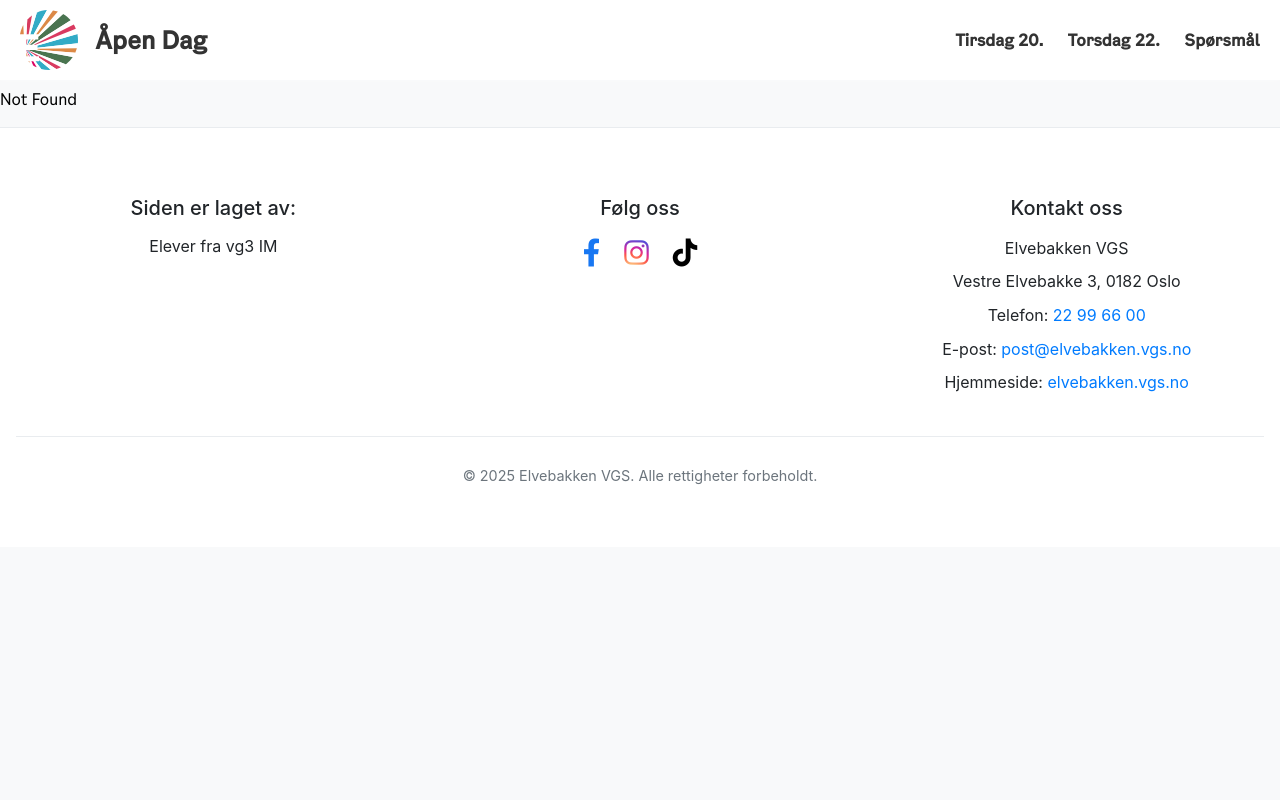
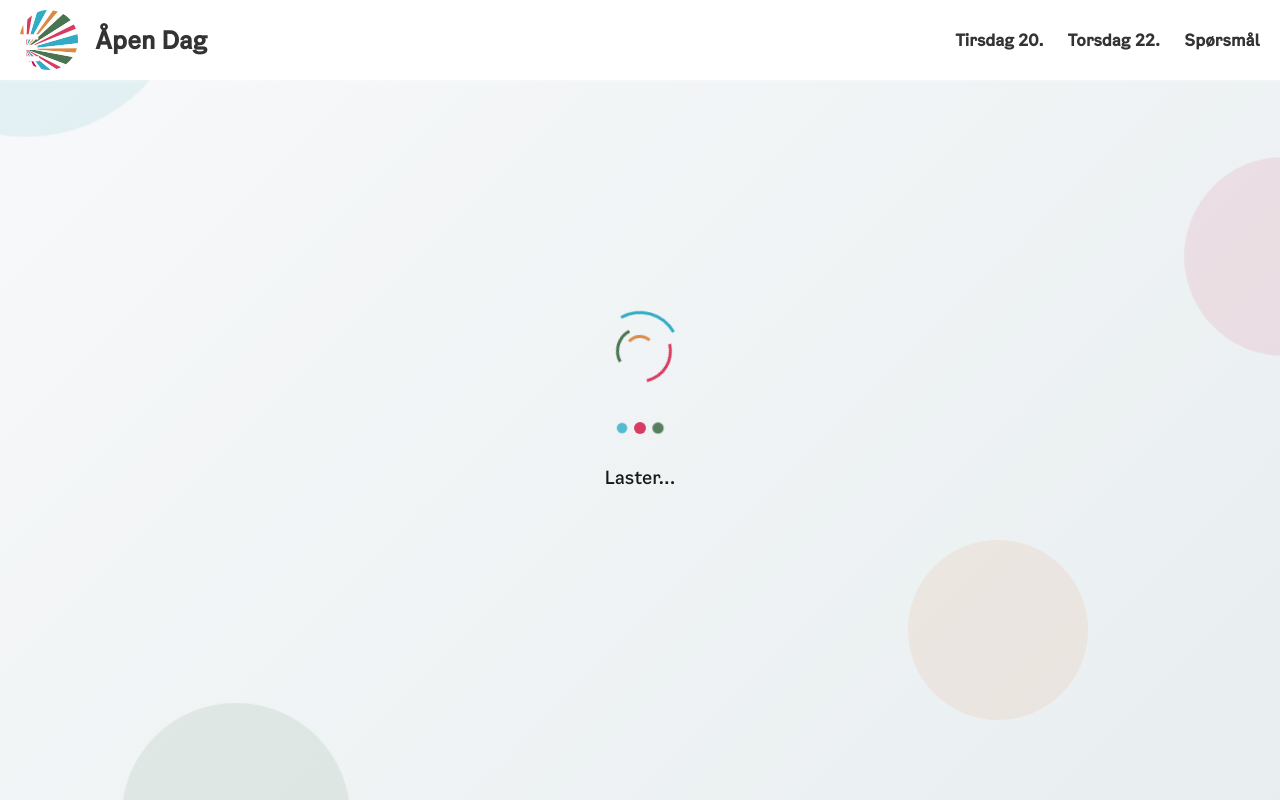
Before and after one commit to DanielJSorby/apendag, a SvelteKit app in the folder frontend/: page /loading in a window 1280 px wide. Before the commit this address had no page. Built offline with nearby package versions, Linux system fonts and the light colour scheme.

Commit message:
Skibidi Loading Screen

```diff
--- /dev/null
+++ b/frontend/src/lib/components/LoadingScreen.svelte
@@ -0,0 +1,305 @@
+<script lang="ts">
+	interface Props {
+		text?: string;
+		size?: 'small' | 'medium' | 'large';
+	}
+
+	let { text = 'Laster...', size = 'medium' }: Props = $props();
+</script>
+
+<div class="loading-screen" class:small={size === 'small'} class:large={size === 'large'}>
+	<div class="loader-container">
+		<div class="spinner">
+			<div class="spinner-ring"></div>
+			<div class="spinner-ring"></div>
+			<div class="spinner-ring"></div>
+			<div class="spinner-ring"></div>
+		</div>
+		<div class="dots">
+			<span class="dot"></span>
+			<span class="dot"></span>
+			<span class="dot"></span>
+		</div>
+		<p class="loading-text">{text}</p>
+	</div>
+	<div class="background-shapes">
+		<div class="shape shape-1"></div>
+		<div class="shape shape-2"></div>
+		<div class="shape shape-3"></div>
+		<div class="shape shape-4"></div>
+	</div>
+</div>
+
+<style>
+	.loading-screen {
+		position: fixed;
+		top: 0;
+		left: 0;
+		width: 100vw;
+		height: 100vh;
+		display: flex;
+		align-items: center;
+		justify-content: center;
+		background: linear-gradient(135deg, var(--color-grey) 0%, #e8eef0 100%);
+		z-index: 9999;
+		overflow: hidden;
+	}
+
+	.loader-container {
+		position: relative;
+		z-index: 2;
+		display: flex;
+		flex-direction: column;
+		align-items: center;
+		gap: 2rem;
+	}
+
+	.spinner {
+		position: relative;
+		width: 80px;
+		height: 80px;
+	}
+
+	.loading-screen.small .spinner {
+		width: 50px;
+		height: 50px;
+	}
+
+	.loading-screen.large .spinner {
+		width: 120px;
+		height: 120px;
+	}
+
+	.spinner-ring {
+		position: absolute;
+		width: 100%;
+		height: 100%;
+		border: 3px solid transparent;
+		border-top-color: var(--color-blue);
+		border-radius: 50%;
+		animation: spin 1.2s cubic-bezier(0.5, 0, 0.5, 1) infinite;
+	}
+
+	.spinner-ring:nth-child(1) {
+		border-top-color: var(--color-blue);
+		animation-delay: 0s;
+	}
+
+	.spinner-ring:nth-child(2) {
+		border-top-color: var(--color-pink);
+		animation-delay: -0.3s;
+		width: 80%;
+		height: 80%;
+		top: 10%;
+		left: 10%;
+	}
+
+	.spinner-ring:nth-child(3) {
+		border-top-color: var(--color-green);
+		animation-delay: -0.6s;
+		width: 60%;
+		height: 60%;
+		top: 20%;
+		left: 20%;
+	}
+
+	.spinner-ring:nth-child(4) {
+		border-top-color: var(--color-orange);
+		animation-delay: -0.9s;
+		width: 40%;
+		height: 40%;
+		top: 30%;
+		left: 30%;
+	}
+
+	@keyframes spin {
+		0% {
+			transform: rotate(0deg);
+		}
+		100% {
+			transform: rotate(360deg);
+		}
+	}
+
+	.dots {
+		display: flex;
+		gap: 0.5rem;
+		align-items: center;
+	}
+
+	.dot {
+		width: 10px;
+		height: 10px;
+		border-radius: 50%;
+		background: var(--color-blue);
+		animation: bounce 1.4s ease-in-out infinite;
+	}
+
+	.loading-screen.small .dot {
+		width: 8px;
+		height: 8px;
+	}
+
+	.loading-screen.large .dot {
+		width: 12px;
+		height: 12px;
+	}
+
+	.dot:nth-child(1) {
+		background: var(--color-blue);
+		animation-delay: 0s;
+	}
+
+	.dot:nth-child(2) {
+		background: var(--color-pink);
+		animation-delay: 0.2s;
+	}
+
+	.dot:nth-child(3) {
+		background: var(--color-green);
+		animation-delay: 0.4s;
+	}
+
+	@keyframes bounce {
+		0%, 80%, 100% {
+			transform: scale(0.8);
+			opacity: 0.5;
+		}
+		40% {
+			transform: scale(1.2);
+			opacity: 1;
+		}
+	}
+
+	.loading-text {
+		font-family: 'Oslo Sans', sans-serif;
+		font-size: 1.125rem;
+		font-weight: 500;
+		color: #1a1a1a;
+		margin: 0;
+		opacity: 0.8;
+		animation: pulse 2s ease-in-out infinite;
+	}
+
+	.loading-screen.small .loading-text {
+		font-size: 0.9rem;
+	}
+
+	.loading-screen.large .loading-text {
+		font-size: 1.5rem;
+	}
+
+	@keyframes pulse {
+		0%, 100% {
+			opacity: 0.6;
+		}
+		50% {
+			opacity: 1;
+		}
+	}
+
+	.background-shapes {
+		position: absolute;
+		top: 0;
+		left: 0;
+		width: 100%;
+		height: 100%;
+		overflow: hidden;
+		z-index: 1;
+	}
+
+	.shape {
+		position: absolute;
+		border-radius: 50%;
+		opacity: 0.1;
+		animation: float 20s ease-in-out infinite;
+	}
+
+	.shape-1 {
+		width: 300px;
+		height: 300px;
+		background: var(--color-blue);
+		top: -150px;
+		left: -150px;
+		animation-delay: 0s;
+	}
+
+	.shape-2 {
+		width: 200px;
+		height: 200px;
+		background: var(--color-pink);
+		top: 20%;
+		right: -100px;
+		animation-delay: -5s;
+	}
+
+	.shape-3 {
+		width: 250px;
+		height: 250px;
+		background: var(--color-green);
+		bottom: -125px;
+		left: 10%;
+		animation-delay: -10s;
+	}
+
+	.shape-4 {
+		width: 180px;
+		height: 180px;
+		background: var(--color-orange);
+		bottom: 10%;
+		right: 15%;
+		animation-delay: -15s;
+	}
+
+	@keyframes float {
+		0%, 100% {
+			transform: translate(0, 0) scale(1);
+		}
+		33% {
+			transform: translate(30px, -30px) scale(1.1);
+		}
+		66% {
+			transform: translate(-20px, 20px) scale(0.9);
+		}
+	}
+
+	@media (max-width: 768px) {
+		.spinner {
+			width: 60px;
+			height: 60px;
+		}
+
+		.loading-text {
+			font-size: 1rem;
+		}
+
+		.shape {
+			width: 150px;
+			height: 150px;
+		}
+
+		.shape-1 {
+			width: 200px;
+			height: 200px;
+			top: -100px;
+			left: -100px;
+		}
+
+		.shape-2 {
+			width: 150px;
+			height: 150px;
+			right: -75px;
+		}
+
+		.shape-3 {
+			width: 180px;
+			height: 180px;
+			bottom: -90px;
+		}
+
+		.shape-4 {
+			width: 120px;
+			height: 120px;
+		}
+	}
+</style>
--- a/frontend/src/routes/+layout.svelte
+++ b/frontend/src/routes/+layout.svelte
@@ -1,8 +1,83 @@
 <script lang="ts">
+	import { onMount } from 'svelte';
+	import { navigating, page } from '$app/stores';
 	import ElvebakkenLogo from '$lib/assets/ElvebakkenLogo.svg';
 	import Footer from '$lib/components/footer.svelte';
 	import Navbar from '$lib/components/navbar.svelte';
+	import LoadingScreen from '$lib/components/LoadingScreen.svelte';
+
 	let { children } = $props();
+	let initialLoad = $state(true);
+	let imagesLoading = $state(true);
+
+	function preloadImage(src: string): Promise<void> {
+		return new Promise((resolve, reject) => {
+			const img = new Image();
+			img.onload = () => resolve();
+			img.onerror = () => resolve(); // Resolve even on error to not block
+			img.src = src;
+		});
+	}
+
+	function waitForImages() {
+		imagesLoading = true;
+
+		// Wait a bit for DOM to update
+		setTimeout(() => {
+			const images: HTMLImageElement[] = Array.from(document.querySelectorAll('img'));
+			const backgroundImages: string[] = [];
+
+			// Find all elements with background-image
+			const allElements = document.querySelectorAll('*');
+			allElements.forEach((el) => {
+				const bgImage = window.getComputedStyle(el).backgroundImage;
+				if (bgImage && bgImage !== 'none') {
+					const match = bgImage.match(/url\(['"]?([^'"]+)['"]?\)/);
+					if (match && match[1]) {
+						backgroundImages.push(match[1]);
+					}
+				}
+			});
+
+			const imagePromises: Promise<void>[] = [];
+
+			// Preload all img tags
+			images.forEach((img) => {
+				if (img.src && !img.complete) {
+					imagePromises.push(preloadImage(img.src));
+				}
+			});
+
+			// Preload all background images
+			backgroundImages.forEach((bgSrc) => {
+				imagePromises.push(preloadImage(bgSrc));
+			});
+
+			if (imagePromises.length === 0) {
+				imagesLoading = false;
+			} else {
+				Promise.all(imagePromises).then(() => {
+					imagesLoading = false;
+				});
+			}
+		}, 100);
+	}
+
+	onMount(() => {
+		waitForImages();
+		// Also wait for initial load
+		setTimeout(() => {
+			initialLoad = false;
+		}, 300);
+	});
+
+	$effect(() => {
+		if ($navigating) {
+			imagesLoading = true;
+		} else if (!$navigating && !initialLoad) {
+			waitForImages();
+		}
+	});
 </script>
 
 <svelte:head>
@@ -14,6 +89,10 @@
     <meta name="bingbot" content="index, follow" />
 </svelte:head>
 <Navbar />
+
+{#if $navigating || initialLoad || imagesLoading}
+	<LoadingScreen />
+{/if}
 
 {@render children()}
 
--- /dev/null
+++ b/frontend/src/routes/loading/+page.svelte
@@ -0,0 +1,5 @@
+<script lang="ts">
+    import LoadingScreen from '$lib/components/LoadingScreen.svelte';
+</script>
+
+<LoadingScreen />
```
Also changed, not shown: frontend/src/routes/kalender20/+page.svelte (+1 -19 lines), 1 other file (tests, documents, lock files or other folders).
